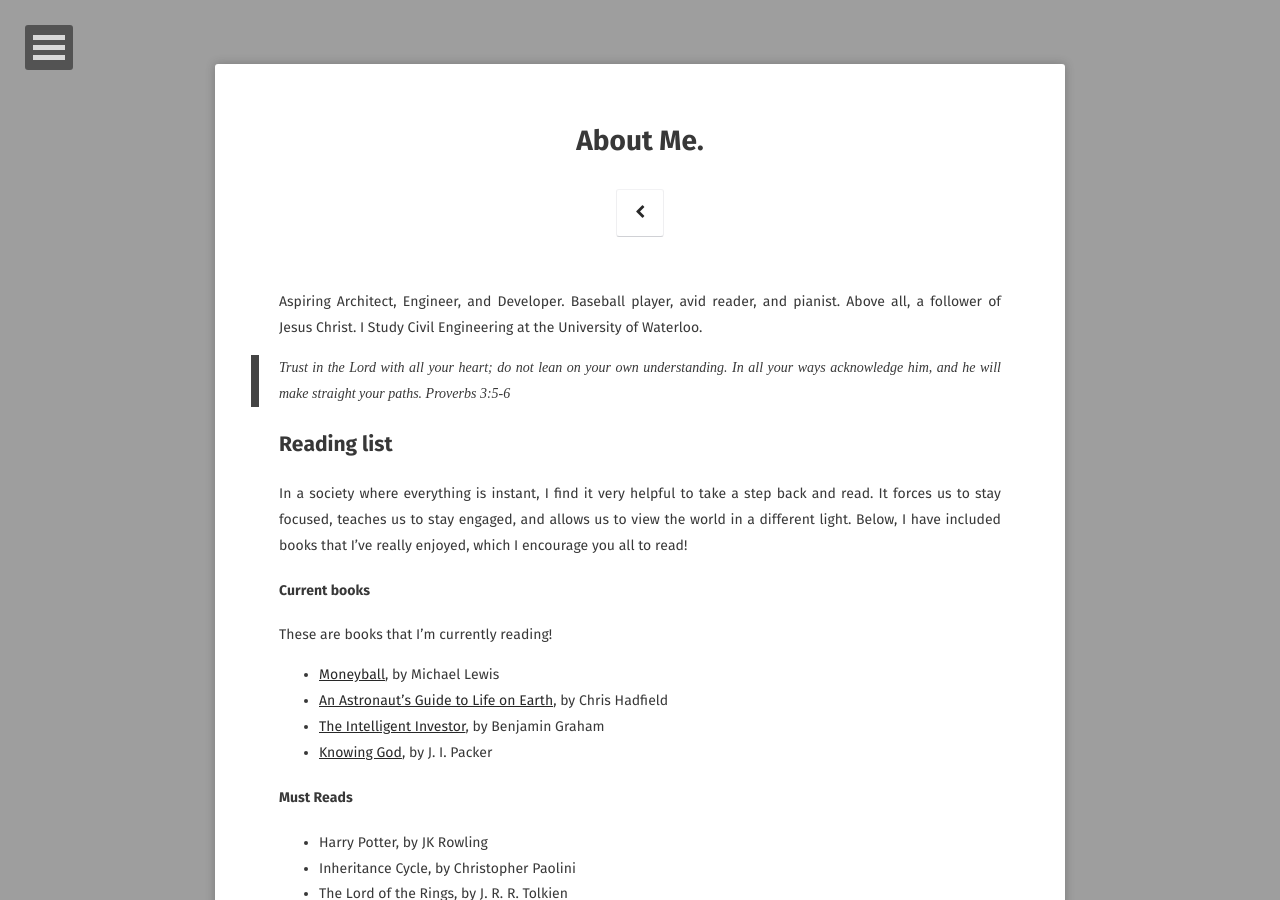
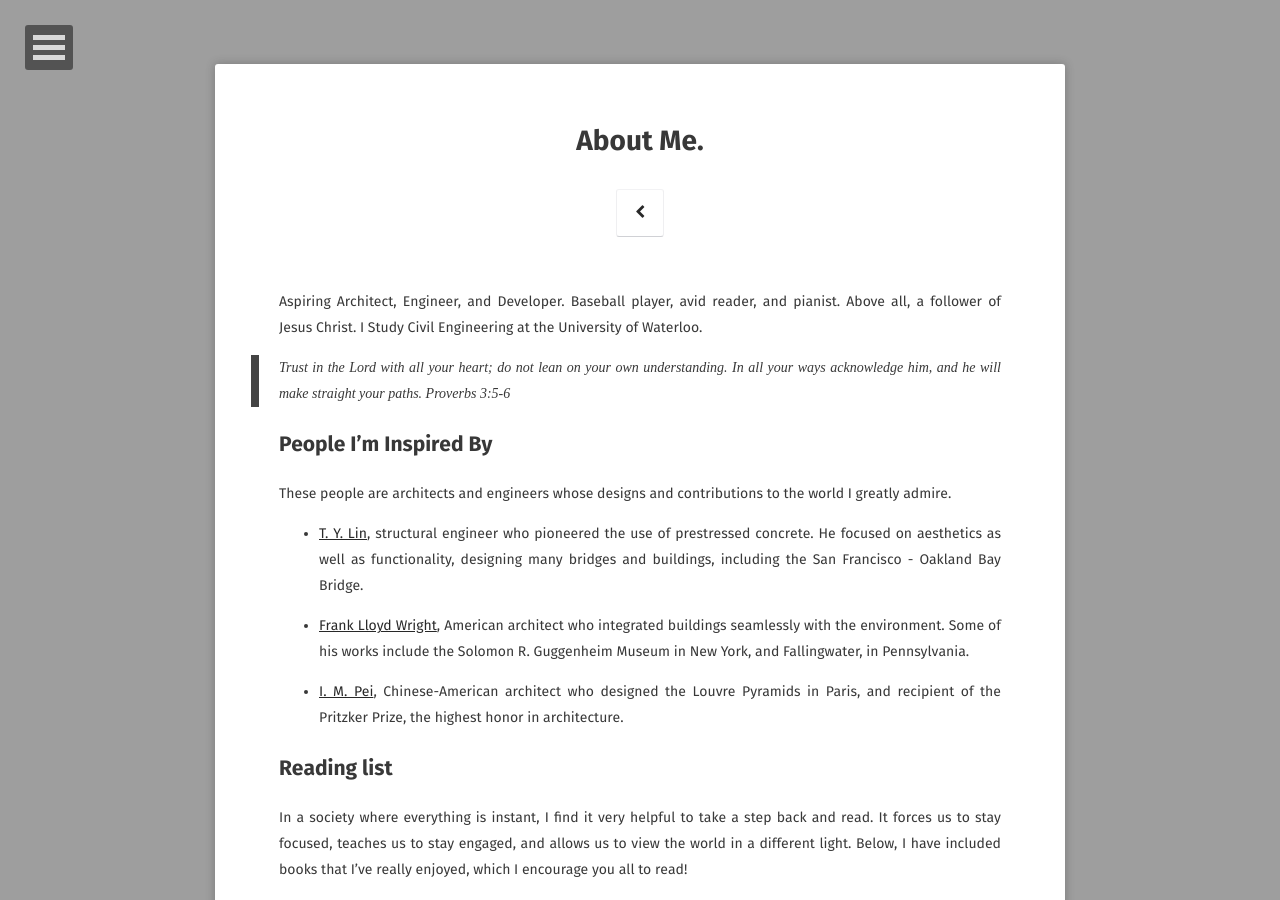
Before and after one commit to tnecniv22/Blog-Version-2017, a Jekyll site: the page built from about/index.md, in a window 1280 px wide and 900 px high. Built offline with Jekyll 4.4.1, drawn with Linux system fonts in a browser that asks for light colours; some web fonts are replaced.

Commit message:
added information

```diff
--- a/about/index.md
+++ b/about/index.md
@@ -10,6 +10,15 @@ Aspiring Architect, Engineer, and Developer. Baseball player, avid reader, and p
 I Study Civil Engineering at the University of Waterloo.
 
 > Trust in the Lord with all your heart; do not lean on your own understanding. In all your ways acknowledge him, and he will make straight your paths. Proverbs 3:5-6
+
+## People I'm Inspired By
+These people are architects and engineers whose designs and contributions to the world I greatly admire.
+
+* [T. Y. Lin](https://en.wikipedia.org/wiki/Tung-Yen_Lin), structural engineer who pioneered the use of prestressed concrete. He focused on aesthetics as well as functionality, designing many bridges and buildings, including the San Francisco - Oakland Bay Bridge.
+
+* [Frank Lloyd Wright](https://en.wikipedia.org/wiki/Frank_Lloyd_Wright), American architect who integrated buildings seamlessly with the environment. Some of his works include the Solomon R. Guggenheim Museum in New York, and Fallingwater, in Pennsylvania.
+
+* [I. M. Pei](https://en.wikipedia.org/wiki/I._M._Pei), Chinese-American architect who designed the Louvre Pyramids in Paris, and recipient of the Pritzker Prize, the highest honor in architecture.
 
 ## Reading list
 In a society where everything is instant, I find it very helpful to take a step back and read. It forces us to stay focused, teaches us to stay engaged, and allows us to view the world in a different light. Below, I have included books that I've really enjoyed, which I encourage you all to read!
```
Also changed, not shown: other parts of about/index.md (+1 -1 lines), README.md.
